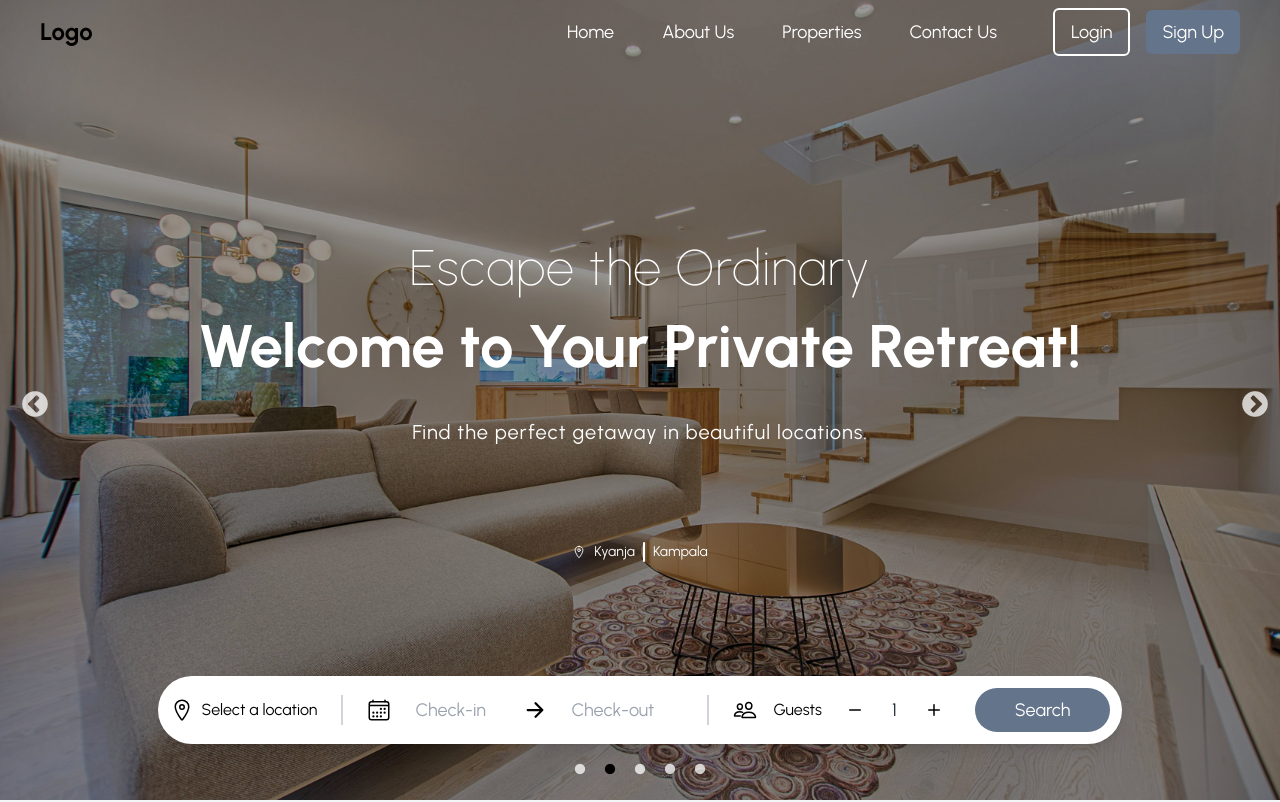
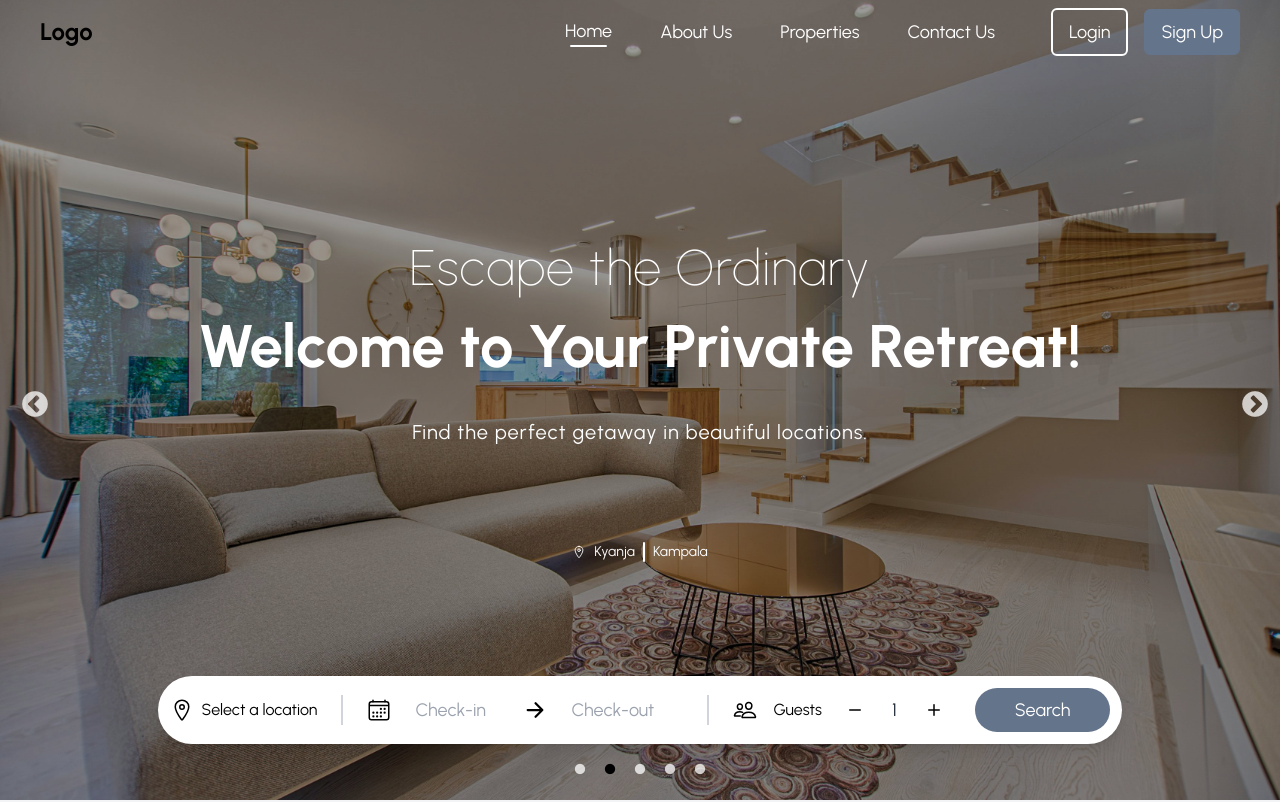
Before and after one commit to Orijadribo/vacation-rental, a React (Create React App) app in the folder frontend/: page / in a window 1280 px wide. Shown: the top 802 px of the page. Built offline with nearby package versions, Linux system fonts and the light colour scheme; grey boxes are pictures that could not be loaded; the HTML template or start-up script is replaced by a standard one.

Commit message:
added a marker on the current page

```diff
--- a/frontend/src/components/NavBar.jsx
+++ b/frontend/src/components/NavBar.jsx
@@ -3,6 +3,7 @@ import { Link } from 'react-router-dom';
 
 const NavBar = ({ setIsLogin }) => {
   const [scrolled, setScrolled] = useState(false);
+  const [pages, setPages] = useState('home');
 
   useEffect(() => {
     const handleScroll = () => {
@@ -29,25 +30,49 @@ const NavBar = ({ setIsLogin }) => {
         <div className='text-2xl font-bold text-black'>Logo</div>
         <div className='flex justify-between items-center gap-10'>
           <div className='flex items-center justify-center space-x-4'>
-            <Link to='/'>
-              <div className='hover:bg-slate-500 hover:text-white px-4 py-2 rounded-md'>
-                Home
-              </div>
+            <Link
+              to='/'
+              className='hover:bg-slate-600 hover:text-white px-4 py-2 rounded-md'
+            >
+              <div onClick={() => setPages('home')}>Home</div>
+              <div
+                className={`m-auto w-[80%] h-[2px] rounded-full ${
+                  scrolled ? 'bg-black shadow-md' : 'bg-white'
+                } ${pages === 'home' ? 'block' : 'hidden'}`}
+              ></div>
             </Link>
-            <Link to='/about'>
-              <div className='hover:bg-slate-500 hover:text-white px-4 py-2 rounded-md'>
-                About Us
-              </div>
+            <Link
+              to='/about'
+              className='hover:bg-slate-600 hover:text-white px-4 py-2 rounded-md'
+            >
+              <div onClick={() => setPages('aboutus')}>About Us</div>
+              <div
+                className={`m-auto w-[80%] h-[2px] rounded-full ${
+                  scrolled ? 'bg-black shadow-md' : 'bg-white'
+                } ${pages === 'aboutus' ? 'block' : 'hidden'}`}
+              ></div>
             </Link>
-            <Link to='/properties'>
-              <div className='hover:bg-slate-500 hover:text-white px-4 py-2 rounded-md'>
-                Properties
-              </div>
+            <Link
+              to='/properties'
+              className='hover:bg-slate-600 hover:text-white px-4 py-2 rounded-md'
+            >
+              <div onClick={() => setPages('properties')}>Properties</div>
+              <div
+                className={`m-auto w-[80%] h-[2px] rounded-full ${
+                  scrolled ? 'bg-black shadow-md' : 'bg-white'
+                } ${pages === 'properties' ? 'block' : 'hidden'}`}
+              ></div>
             </Link>
-            <Link to='/contact'>
-              <div className='hover:bg-slate-500 hover:text-white px-4 py-2 rounded-md'>
-                Contact Us
-              </div>
+            <Link
+              to='/contact'
+              className='hover:bg-slate-600 hover:text-white px-4 py-2 rounded-md'
+            >
+              <div onClick={() => setPages('contactus')}>Contact Us</div>
+              <div
+                className={`m-auto w-[80%] h-[2px] rounded-full ${
+                  scrolled ? 'bg-black shadow-md' : 'bg-white'
+                } ${pages === 'contactus' ? 'block' : 'hidden'}`}
+              ></div>
             </Link>
           </div>
           <div className='flex items-center justify-center space-x-4'>
@@ -55,18 +80,24 @@ const NavBar = ({ setIsLogin }) => {
               <div
                 className={`border-2 ${
                   !scrolled
-                    ? 'border-white hover:border-2 hover:border-slate-500'
-                    : 'border-slate-500 hover:border-2 hover:border-white'
+                    ? 'border-white hover:border-2 hover:bg-white/50 hover:text-black'
+                    : 'border-slate-500 hover:border-2 hover:bg-slate-500'
                 } px-4 py-2 rounded-md`}
-                onClick={() => setIsLogin(true)}
+                onClick={() => {
+                  setIsLogin(true);
+                  setPages('login');
+                }}
               >
                 Login
               </div>
             </Link>
             <Link to='/signup'>
               <div
-                className='bg-slate-500 text-white px-4 py-2 rounded-md'
-                onClick={() => setIsLogin(false)}
+                className='bg-slate-500 border border-slate-500 hover:bg-slate-600 hover:border-slate-600 text-white px-4 py-2 rounded-md'
+                onClick={() => {
+                  setIsLogin(false);
+                  setPages('signup');
+                }}
               >
                 Sign Up
               </div>
```
